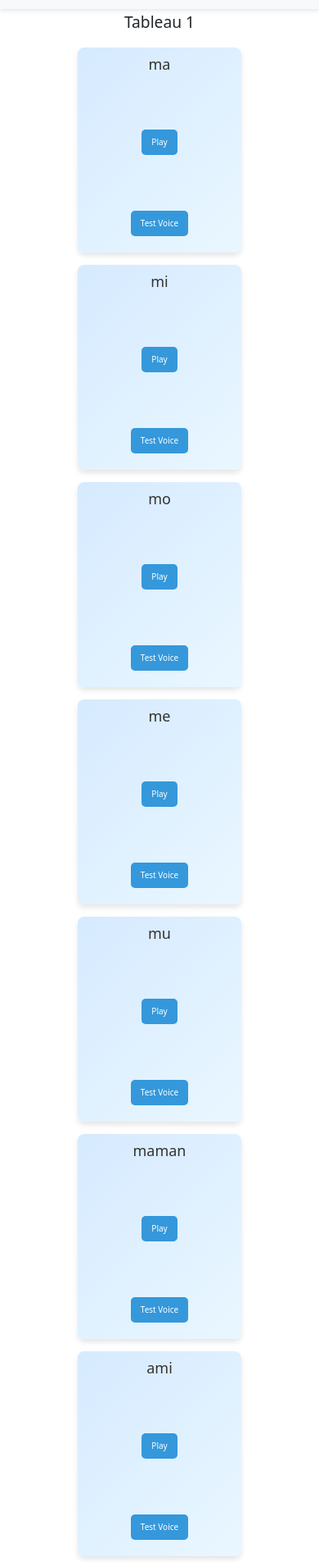
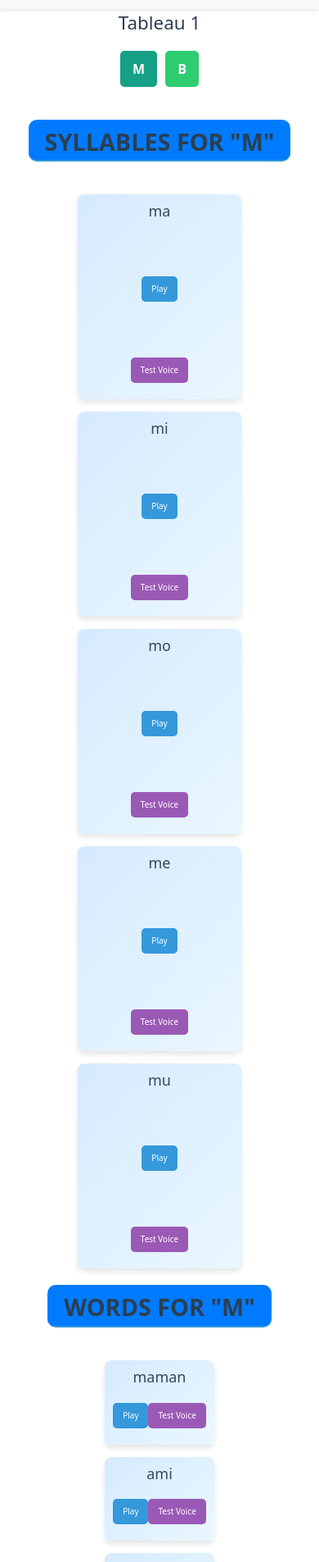
Before and after one commit to benlaguroun/french-learning-app, a React (Create React App) app: page /tableau/1 in a window 390 px wide. Shown: the part 55-1960 px from the top of the page at 82% size. Built offline with nearby package versions, Linux system fonts and the light colour scheme.

Commit message:
change style of table syllabic

```diff
--- a/src/components/SyllabicTableau.css
+++ b/src/components/SyllabicTableau.css
@@ -7,41 +7,82 @@
 }
 
 .syllabic-tableau h2 {
-  font-size: 1.8rem;
+  font-size: 2rem;
   margin-bottom: 20px;
+  color: #2c3e50; /* Darker tone for better visibility */
+}
+
+/* Letter Navigation */
+.letter-navigation {
+  margin-bottom: 20px;
+  display: flex;
+  flex-wrap: wrap;
+  justify-content: center;
+  gap: 10px;
+}
+
+.letter-button {
+  padding: 10px 15px;
+  border: none;
+  border-radius: 5px;
+  background-color: #2ecc71; /* Green for active buttons */
+  color: white;
+  font-size: 16px;
+  font-weight: bold;
+  transition: background-color 0.3s ease;
+  cursor: pointer;
+}
+
+.letter-button:hover {
+  background-color: #27ae60; /* Slightly darker green on hover */
+}
+
+.letter-button.active {
+  background-color: #16a085; /* Distinct color for active selection */
 }
 
 /* Grid Layout */
-.syllable-grid {
+.syllable-grid,
+.word-grid {
   display: grid;
   grid-template-columns: repeat(
     auto-fit,
     minmax(150px, 1fr)
-  ); /* Adjust grid layout for all screen sizes */
+  ); /* Flexible grid layout */
   gap: 20px;
   justify-items: center; /* Center items within the grid */
   margin-top: 20px;
 }
 
 /* Syllable Card */
-.syllable-card {
-  background: linear-gradient(135deg, #d6eaff, #e9f7ff);
+.syllable-card,
+.word-card {
+  background: linear-gradient(135deg, #d6eaff, #e9f7ff); /* Light gradient */
   border-radius: 8px;
   box-shadow: 0 4px 6px rgba(0, 0, 0, 0.1);
   padding: 20px;
   text-align: center;
   transition: transform 0.3s, box-shadow 0.3s;
-  max-width: 200px; /* Limit card width for better alignment */
+  max-width: 200px; /* Restrict max width for alignment */
 }
 
-.syllable-card.active {
+.syllable-card:hover,
+.word-card:hover {
+  transform: scale(1.05);
+  box-shadow: 0 6px 10px rgba(0, 0, 0, 0.15);
+}
+
+.syllable-card h3,
+.word-card h3 {
+  font-size: 24px; /* Word font size */
+  color: #34495e; /* Darker text color */
+  margin-bottom: 10px;
+}
+
+.syllable-card.active,
+.word-card.active {
   transform: scale(1.1);
   box-shadow: 0 8px 12px rgba(0, 0, 0, 0.2);
-}
-
-.syllable-card h3 {
-  font-size: 24px; /* Font size for words */
-  margin-bottom: 10px;
 }
 
 /* Buttons */
@@ -51,22 +92,45 @@
   padding: 12px 18px;
   border: none;
   border-radius: 5px;
-  background-color: #3498db;
+  background-color: #3498db; /* Blue for action buttons */
   color: white;
   font-size: 14px;
   cursor: pointer;
-  transition: background-color 0.3s;
+  transition: background-color 0.3s ease;
 }
 
-.audio-button:hover,
-.voice-test-button:hover {
-  background-color: #1d6fa5;
+.audio-button:hover {
+  background-color: #1d6fa5; /* Darker blue on hover */
 }
 
-/* Feedback */
+.voice-test-button {
+  background-color: #9b59b6; /* Purple for "Test Voice" button */
+}
+
+.voice-test-button:hover {
+  background-color: #8e44ad; /* Slightly darker purple on hover */
+}
+
+/* Section Titles */
+.section-title {
+  font-size: 1.8rem;
+  margin: 20px 0;
+  color: #2c3e50;
+  text-transform: uppercase;
+  border-bottom: 2px solid #3498db;
+  display: inline-block;
+  padding-bottom: 5px;
+}
+
+/* Feedback Section */
+.feedback {
+  margin-top: 20px;
+  font-size: 16px;
+  color: #2c3e50;
+}
+
 .feedback p {
-  font-size: 16px; /* Slightly larger for visibility */
-  margin-top: 20px;
+  margin-top: 10px;
 }
 
 /* Responsive Adjustments */
@@ -76,15 +140,17 @@
   }
 
   .syllabic-tableau h2 {
-    font-size: 1.5rem;
+    font-size: 1.6rem;
   }
 
-  .syllable-card {
+  .syllable-card,
+  .word-card {
     padding: 15px;
   }
 
-  .syllable-card h3 {
-    font-size: 20px; /* Adjust font size for mobile */
+  .syllable-card h3,
+  .word-card h3 {
+    font-size: 20px;
   }
 
   .audio-button,
@@ -100,15 +166,17 @@
   }
 
   .syllabic-tableau h2 {
-    font-size: 1.2rem;
+    font-size: 1.4rem;
   }
 
-  .syllable-card {
+  .syllable-card,
+  .word-card {
     padding: 10px;
   }
 
-  .syllable-card h3 {
-    font-size: 18px; /* Make the word smaller on very small screens */
+  .syllable-card h3,
+  .word-card h3 {
+    font-size: 18px; /* Reduce font size for smaller screens */
   }
 
   .audio-button,
@@ -117,14 +185,9 @@
     padding: 8px 12px;
   }
 
-  /* Adjust grid for very small screens */
-  .syllable-grid {
-    display: grid;
-    grid-template-columns: 1fr; /* One column for smaller screens */
+  .syllable-grid,
+  .word-grid {
+    grid-template-columns: 1fr; /* Single column for small screens */
     gap: 15px;
   }
-
-  .syllable-card {
-    width: 100%; /* Full width for smaller screens */
-  }
 }
--- a/src/components/SyllabicTableau.jsx
+++ b/src/components/SyllabicTableau.jsx
@@ -6,69 +6,80 @@ import "./SyllabicTableau.css";
 const SyllabicTableau = () => {
   const { id } = useParams();
   const tableau = tableaux.find((t) => t.id === parseInt(id));
-  const [currentAudio, setCurrentAudio] = useState(null);
-  const [activeIndex, setActiveIndex] = useState(null);
-  const [recognizedWord, setRecognizedWord] = useState("");
-  const [feedback, setFeedback] = useState("");
+  const [activeLetter, setActiveLetter] = useState(tableau.sections[0].letter); // Default to the first letter
+  const [feedback, setFeedback] = useState(""); // State to show feedback after testing voice
 
-  const handleAudioPlay = (audioPath, index) => {
-    if (currentAudio) {
-      currentAudio.pause();
-      currentAudio.currentTime = 0;
-      setCurrentAudio(null);
-      setActiveIndex(null);
-
-      // If the same card is clicked, stop and return
-      if (activeIndex === index) return;
+  if (!tableau) {
+    return (
+      <div className="syllabic-tableau">
+        <h2>Tableau not found</h2>
+        <p>The requested tableau does not exist. Please check the URL.</p>
+      </div>
+    );
   }
 
-    const newAudio = new Audio(audioPath);
-    newAudio.play();
-    setCurrentAudio(newAudio);
-    setActiveIndex(index);
+  const activeSection = tableau.sections.find(
+    (section) => section.letter === activeLetter
+  );
 
-    newAudio.onended = () => {
-      setCurrentAudio(null);
-      setActiveIndex(null);
-    };
+  // Handle voice test
+  const handleVoiceTest = async (target) => {
+    try {
+      const recognition = new (window.SpeechRecognition ||
+        window.webkitSpeechRecognition)();
+      recognition.lang = "fr-FR"; // Set language to French
+      recognition.start();
+
+      recognition.onresult = (event) => {
+        const transcript = event.results[0][0].transcript.toLowerCase();
+        if (transcript === target.toLowerCase()) {
+          setFeedback(`Correct! You said "${transcript}".`);
+        } else {
+          setFeedback(`Try again! You said "${transcript}".`);
+        }
       };
 
-  const handleVoiceTest = (expectedSyllable) => {
-    const recognition = new (window.SpeechRecognition ||
-      window.webkitSpeechRecognition)();
-    recognition.lang = "fr-FR";
-
-    recognition.onstart = () => setFeedback("Listening...");
-    recognition.onspeechend = () => recognition.stop();
-    recognition.onresult = (event) => {
-      const spokenWord = event.results[0][0].transcript.toLowerCase();
-      setRecognizedWord(spokenWord);
-
-      if (spokenWord === expectedSyllable.toLowerCase()) {
-        setFeedback("Correct! 🎉");
-      } else {
-        setFeedback(`Incorrect. You said: "${spokenWord}". Try again.`);
+      recognition.onerror = () => {
+        setFeedback("Voice recognition failed. Please try again.");
+      };
+    } catch (error) {
+      setFeedback("Speech recognition is not supported in your browser.");
     }
-    };
-    recognition.onerror = () => setFeedback("Error occurred. Try again.");
-    recognition.start();
   };
 
   return (
     <div className="syllabic-tableau">
       <h2>{tableau.name}</h2>
+
+      {/* Navigation Buttons */}
+      <div className="letter-navigation">
+        {tableau.sections.map((section) => (
+          <button
+            key={section.letter}
+            className={`letter-button ${
+              section.letter === activeLetter ? "active" : ""
+            }`}
+            onClick={() => setActiveLetter(section.letter)}
+          >
+            {section.letter.toUpperCase()}
+          </button>
+        ))}
+      </div>
+
+      {/* Syllables Section */}
+      <div className="syllable-section">
+        <h3 className="section-title">
+          Syllables for "{activeLetter.toUpperCase()}"
+        </h3>
         <div className="syllable-grid">
-        {tableau.syllables.map((item, index) => (
-          <div
-            key={index}
-            className={`syllable-card ${activeIndex === index ? "active" : ""}`}
-          >
+          {activeSection.syllables.map((item, index) => (
+            <div key={index} className="syllable-card">
               <h3>{item.syllable}</h3>
               <button
                 className="audio-button"
-              onClick={() => handleAudioPlay(item.audio, index)}
+                onClick={() => new Audio(item.audio).play()}
               >
-              {activeIndex === index ? "Stop" : "Play"}
+                Play
               </button>
               <button
                 className="voice-test-button"
@@ -79,8 +90,36 @@ const SyllabicTableau = () => {
             </div>
           ))}
         </div>
+      </div>
+
+      {/* Words Section */}
+      <div className="word-section">
+        <h3 className="section-title">
+          Words for "{activeLetter.toUpperCase()}"
+        </h3>
+        <div className="word-grid">
+          {activeSection.words.map((item, index) => (
+            <div key={index} className="word-card">
+              <h3>{item.word}</h3>
+              <button
+                className="audio-button"
+                onClick={() => new Audio(item.audio).play()}
+              >
+                Play
+              </button>
+              <button
+                className="voice-test-button"
+                onClick={() => handleVoiceTest(item.word)}
+              >
+                Test Voice
+              </button>
+            </div>
+          ))}
+        </div>
+      </div>
+
+      {/* Feedback */}
       <div className="feedback">
-        {recognizedWord && <p>You said: "{recognizedWord}"</p>}
         <p>{feedback}</p>
       </div>
     </div>
--- a/src/data/tableaux.js
+++ b/src/data/tableaux.js
@@ -2,70 +2,41 @@ export const tableaux = [
   {
     id: 1,
     name: "Tableau 1",
+    sections: [
+      {
+        letter: "m",
         syllables: [
           { syllable: "ma", audio: "/audio/syllables/tableau1/ma.mp3" },
           { syllable: "mi", audio: "/audio/syllables/tableau1/mi.mp3" },
           { syllable: "mo", audio: "/audio/syllables/tableau1/mo.mp3" },
           { syllable: "me", audio: "/audio/syllables/tableau1/me.mp3" },
           { syllable: "mu", audio: "/audio/syllables/tableau1/mu.mp3" },
-
-      { syllable: "maman", audio: "/audio/syllables/tableau1/maman.mp3" },
-      { syllable: "ami", audio: "/audio/syllables/tableau1/ami.mp3" },
-      { syllable: "domino", audio: "/audio/syllables/tableau1/domino.mp3" },
-      { syllable: "camera", audio: "/audio/syllables/tableau1/camera.mp3" },
-      { syllable: "tomate", audio: "/audio/syllables/tableau1/tomate.mp3" },
-      { syllable: "ananas", audio: "/audio/syllables/tableau1/ananas.mp3" },
-      { syllable: "avion", audio: "/audio/syllables/tableau1/avion.mp3" },
+        ],
+        words: [
+          { word: "maman", audio: "/audio/syllables/tableau1/maman.mp3" },
+          { word: "ami", audio: "/audio/syllables/tableau1/ami.mp3" },
+          { word: "domino", audio: "/audio/syllables/tableau1/domino.mp3" },
+          { word: "camera", audio: "/audio/syllables/tableau1/camera.mp3" },
+          { word: "tomate", audio: "/audio/syllables/tableau1/tomate.mp3" },
         ],
       },
       {
-    id: 2,
-    name: "Tableau 2",
+        letter: "b",
         syllables: [
-      { syllable: "ha", audio: "/audio/syllables/tableau2/avion.mp3" },
-      { syllable: "hi", audio: "/audio/syllables/tableau2/avion.mp3" },
-      { syllable: "ho", audio: "/audio/syllables/tableau2/avion.mp3" },
-      { syllable: "avion", audio: "/audio/syllables/tableau2/avion.mp3" },
-      { syllable: "avion", audio: "/audio/syllables/tableau2/avion.mp3" },
-      { syllable: "avion", audio: "/audio/syllables/tableau2/avion.mp3" },
-      { syllable: "avion", audio: "/audio/syllables/tableau2/avion.mp3" },
+          { syllable: "ba", audio: "/audio/syllables/tableau1/ba.mp3" },
+          { syllable: "bi", audio: "/audio/syllables/tableau1/bi.mp3" },
+          { syllable: "bo", audio: "/audio/syllables/tableau1/bo.mp3" },
+          { syllable: "be", audio: "/audio/syllables/tableau1/be.mp3" },
+          { syllable: "bu", audio: "/audio/syllables/tableau1/bu.mp3" },
+        ],
+        words: [
+          { word: "robinet", audio: "/audio/syllables/tableau1/robinet.mp3" },
+          { word: "robot", audio: "/audio/syllables/tableau1/robot.mp3" },
+          { word: "baba", audio: "/audio/syllables/tableau1/baba.mp3" },
+          { word: "banane", audio: "/audio/syllables/tableau1/banane.mp3" },
         ],
       },
-  {
-    id: 3,
-    name: "Tableau 3",
-    syllables: [
-      { syllable: "na", audio: "/audio/na.mp3" },
-      { syllable: "ka", audio: "/audio/ka.mp3" },
-      { syllable: "la", audio: "/audio/la.mp3" },
+      // Add more sections for other letters...
     ],
   },
-  {
-    id: 4,
-    name: "Tableau 4",
-    syllables: [
-      { syllable: "na", audio: "/audio/na.mp3" },
-      { syllable: "ka", audio: "/audio/ka.mp3" },
-      { syllable: "la", audio: "/audio/la.mp3" },
-    ],
-  },
-  {
-    id: 4,
-    name: "Tableau 5",
-    syllables: [
-      { syllable: "na", audio: "/audio/na.mp3" },
-      { syllable: "ka", audio: "/audio/ka.mp3" },
-      { syllable: "la", audio: "/audio/la.mp3" },
-    ],
-  },
-  {
-    id: 6,
-    name: "Tableau 6",
-    syllables: [
-      { syllable: "na", audio: "/audio/na.mp3" },
-      { syllable: "ka", audio: "/audio/ka.mp3" },
-      { syllable: "la", audio: "/audio/la.mp3" },
-    ],
-  },
-  // Add more tables up to Tableau 13
 ];
```
Lines whose indentation alone changed are shown as unchanged.
